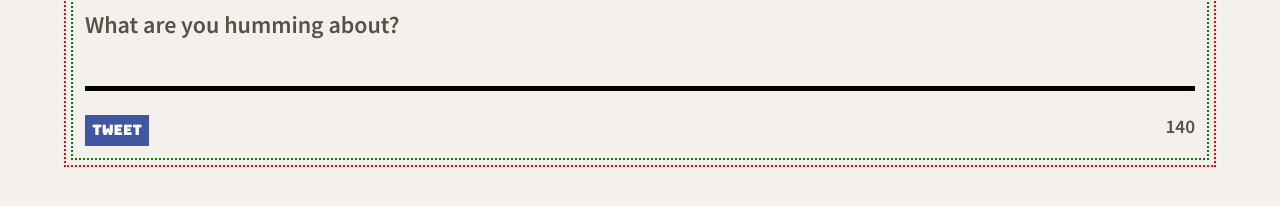
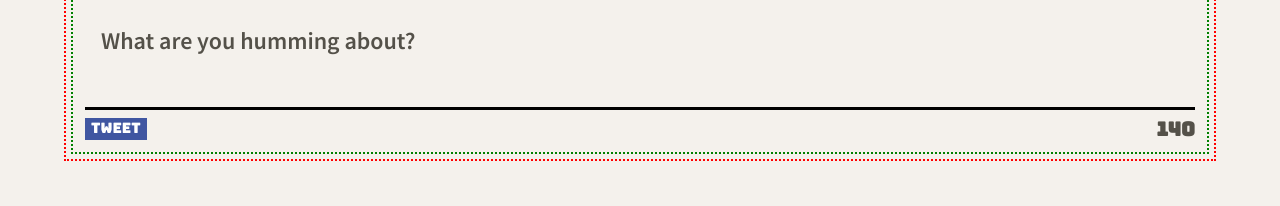
Before and after one commit to CarlSmoky/tweeter, a website: page public/index.html in a window 1280 px wide. Shown: the part 420-626 px from the top of the page. Drawn offline with nearby package versions, Linux system fonts and the light colour scheme; no server answers.

Commit message:
Change new-tweet style

```diff
--- a/public/styles/new-tweet.css
+++ b/public/styles/new-tweet.css
@@ -10,36 +10,37 @@ form {
 }
 
 form label {
+  font-size: 1.5rem;
+  padding: 1rem 0 0 1rem;
   font-weight: bold;
+}
+
+form textarea {
+  border-top: 0px;
+  border-right: 0px;
+  border-left: 0px;
+  border-bottom: 0.2rem solid;
+  background-color: #f4f1ec;;
+  text-decoration: none;
+  outline: none;
+  font-size: 1rem;
+  line-height: 1.5rem;
+  resize: none;
 }
 
 .submit-counter {
   display: flex;
   flex-direction: row;
   justify-content: space-between;
-  padding-top: 1em;
-}
-
-form textarea {
-  border-top: 0px;
-  border-right: 0px;
-  border-left: 0px;
-  border-bottom: 5px solid;
-  background-color: #f4f1ec;;
-  text-decoration: none;
-  outline: none;
-  font-size: 0.6em;
-  line-height: 1.5em;
-  resize: none;
+  padding-top: 0.5rem;
+  font-family: Bungee, "sans-serif";
 }
 
 form button {
   background-color: #4056A1;
   color: #FFFFFF;
-  font-size: 24px;
-  font-family: Bungee, "sans-serif";
+  font-size: 2rem;
   border: none;
-  padding: 0.5em 0.5em;
   text-align: center;
   text-decoration: none;
   display: inline-block;
@@ -116,7 +117,8 @@ article.tweet footer i:hover {
 article.tweet .textTweet {
   align-items: center;
   padding: 1em;
-  margin: 0;
+  margin: 1rem;
+  font-size: 1rem;
 }
 
 .errorContainer .errorMsg{
```
